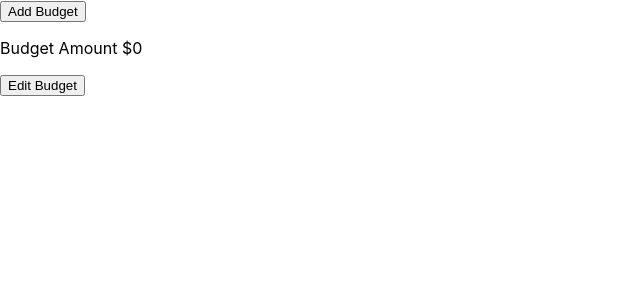
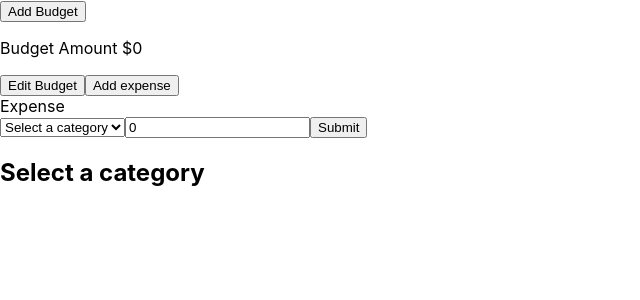
Before and after one commit to mhyneman8/budget-planner, a React (Create React App) app: page / in a window 1280 px wide. Shown: the top 300 px of the page, without its empty margins (0-640 px from the left). Built offline with nearby package versions, Linux system fonts and the light colour scheme.

Commit message:
add/subtract expenses from budget

```diff
--- a/src/App.js
+++ b/src/App.js
@@ -1,5 +1,6 @@
 // import './App.css';
 import { useState } from 'react';
+import Expense from './components/Expense';
 
 
 function App() {
@@ -24,6 +25,11 @@ function App() {
     localStorage.setItem("budget_amount", budget);
     alert("budget changed to $" + budget);
     setShow(!show);
+  }
+
+  const addExpenseComponent = () => {
+    console.log("expense button clicked");
+    <Expense budget={budget} setBudget={setBudget} />
   }
 
   const updateBudget = (e) => {
@@ -71,6 +77,15 @@ function App() {
           <input type="submit" value="Submit" />
         </form>
       ) : null}
+
+        <button
+          onClick={addExpenseComponent}
+        >
+          Add expense
+        </button>
+
+        <Expense setBudget={setBudget} budget={budget} />
+
     </div>
   );
 }
--- /dev/null
+++ b/src/components/Expense.jsx
@@ -0,0 +1,38 @@
+import React, { useState } from 'react';
+
+
+export default function Expense(props) {
+    const defaultSelectValue = "Select a category"
+
+    const [selected, setSelected] = useState(defaultSelectValue);
+    const [expenseAmount, setExpenseAmount] = useState(0);
+
+    const updateBudget = (e) => {
+        e.preventDefault();
+        console.log("test");
+        if (selected === "income") {
+            props.setBudget(Number(props.budget) + Number(expenseAmount) )
+        } else {
+            props.setBudget(Number(props.budget) - Number(expenseAmount) )
+        }
+    }
+
+    return (
+    <div>
+        Expense
+        <form onSubmit={updateBudget}>
+            <select defaultValue={selected} onChange={(e) => setSelected(e.target.value)} >
+                <option>{defaultSelectValue}</option>
+                <option value="car">Car</option>
+                <option value="house">Household</option>
+                <option value="bills">Bills</option>
+                <option value="savings">Savings</option>
+                <option value="income">Income</option>
+            </select>
+            <input type="text" value={expenseAmount} onChange={(e) => setExpenseAmount(e.target.value)} />
+            <input type="submit" value="Submit" />
+        </form>
+        <h2>{selected}</h2>
+    </div>
+    )
+}
```
